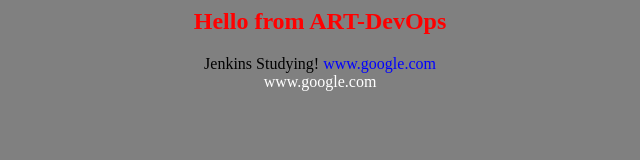
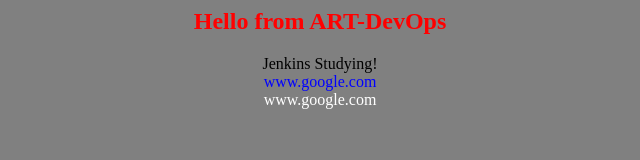
Before and after one commit to digitaluse/app-for-jenkins, a plain HTML site: page index.html in a window 1280 px wide. Shown: the whole page, without its empty margins (320-960 px from the left). Drawn offline with Linux system fonts and the light colour scheme.

Commit message:
test commit

```diff
--- a/index.html
+++ b/index.html
@@ -4,7 +4,7 @@
 <h2><font color=red>Hello from ART-DevOps</font></h2>
 
 
-Jenkins Studying!
+Jenkins Studying!<br>
 <font color=blue>www.google.com</font><br>
 <font color=white>www.google.com</font>
 
```
